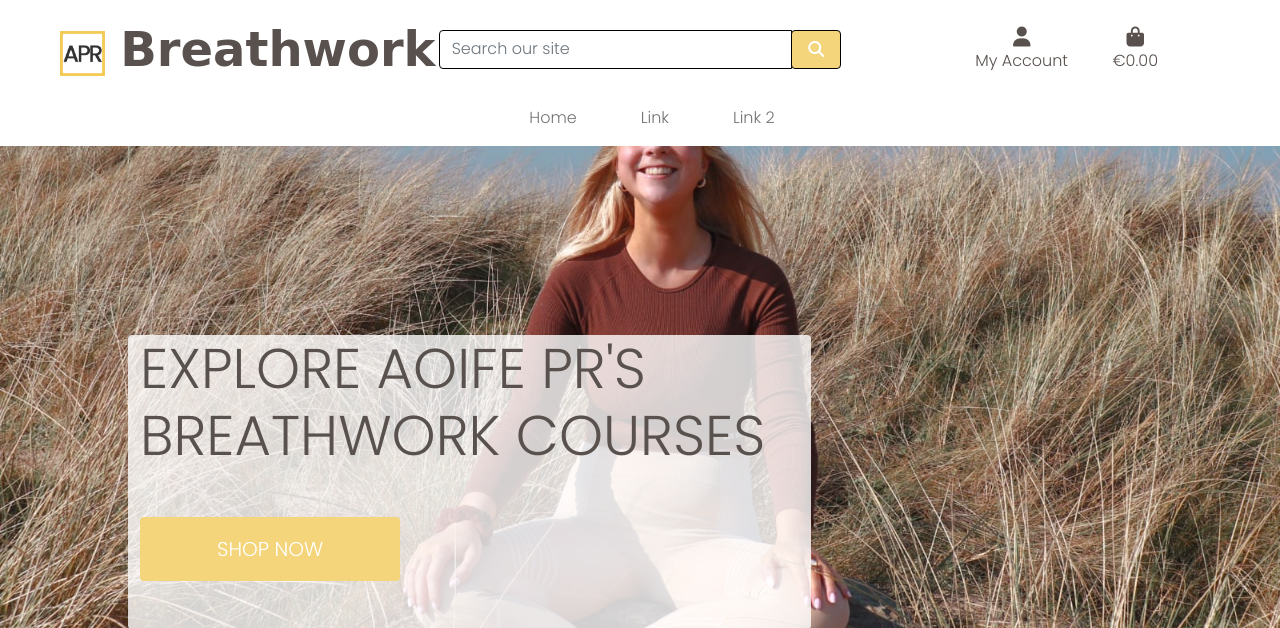
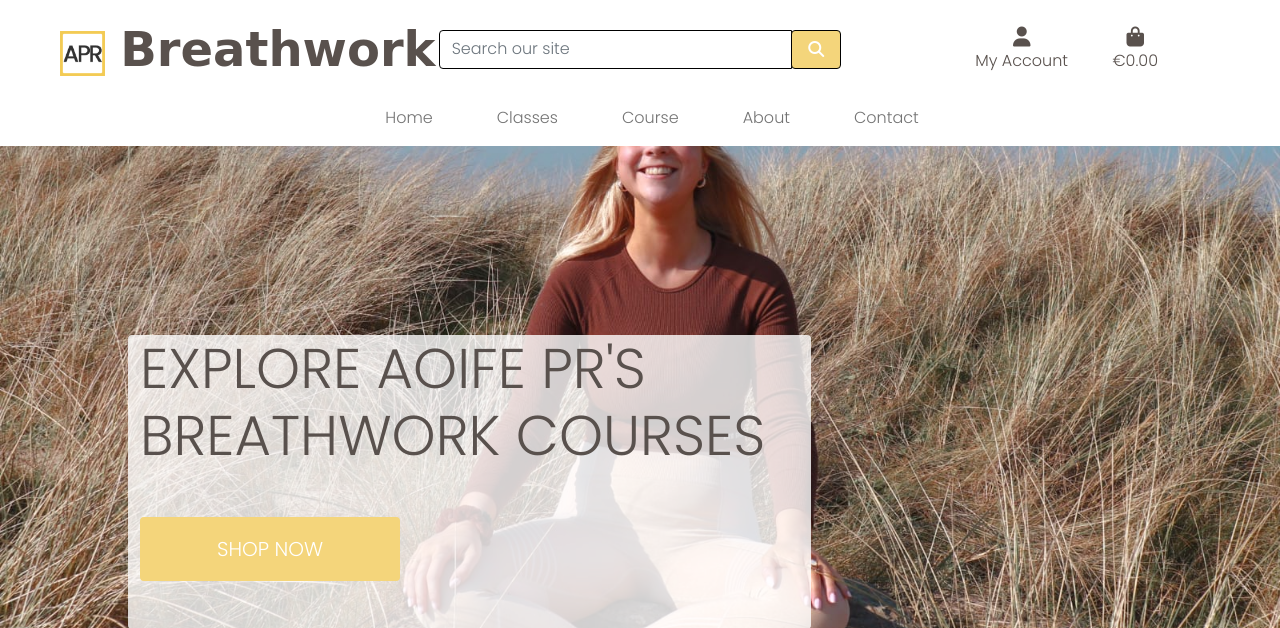
Before and after one commit to ItsAlanK/apr-breathwork, a Django app: page / in a window 1280 px wide. Shown: the top 628 px of the page. Run offline with Django 3.2, Linux system fonts and the light colour scheme; some libraries are stand-ins or nearby versions; some web fonts are replaced.

Commit message:
Add extra links to main nav

```diff
--- a/apr_breathwork/templates/includes/main-nav.html
+++ b/apr_breathwork/templates/includes/main-nav.html
@@ -4,10 +4,16 @@
         <a class="nav-link mx-4" href="#">Home <span class="sr-only">(current)</span></a>
       </li>
       <li class="nav-item">
-        <a class="nav-link mx-4" href="#">Link</a>
+        <a class="nav-link mx-4" href="#">Classes</a>
       </li>
       <li class="nav-item">
-        <a class="nav-link mx-4" href="#">Link 2</a>
+        <a class="nav-link mx-4" href="#">Course</a>
+      </li>
+      <li class="nav-item">
+        <a class="nav-link mx-4" href="#">About</a>
+      </li>
+      <li class="nav-item">
+        <a class="nav-link mx-4" href="#">Contact</a>
       </li>
     </ul>
   </div>
```
